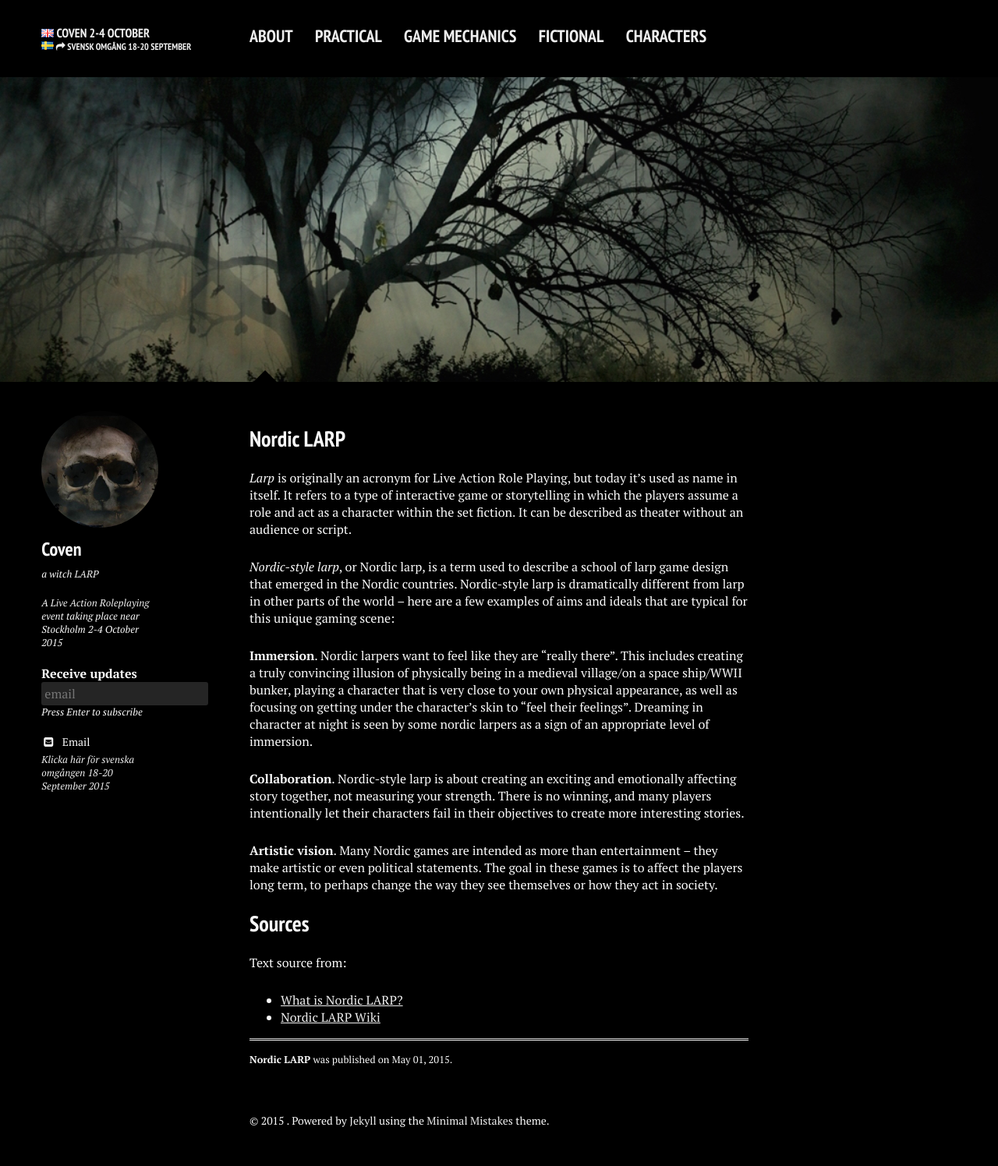
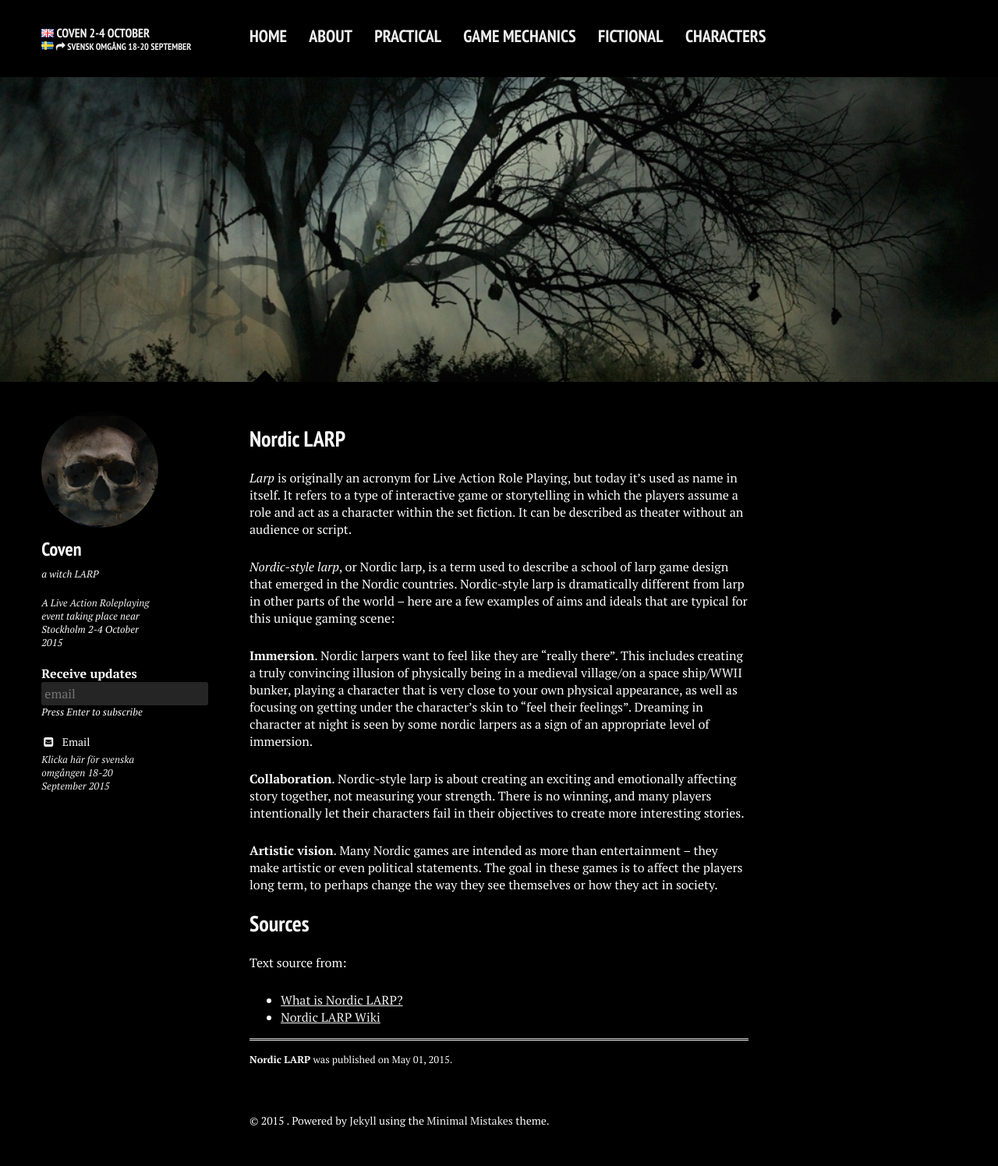
Before and after one commit to stanislavb/en.coven.nu, a Jekyll site: the page built from index.md, in a window 1280 px wide. Shown: the whole page at 78% size. Built offline with Jekyll 4.4.1, drawn with Linux system fonts in a browser that asks for light colours; nearby versions of some CDN libraries.

Commit message:
Starting page link and Safari submit form

```diff
--- a/_config.yml
+++ b/_config.yml
@@ -36,5 +36,9 @@ event:
     analytics:
     verify:
 
+# Cache invalidation
+css:
+  timestamp: 2015051302
+
 include: [".htaccess"]
 exclude: ["lib", "config.rb", "Capfile", "config", "log", "Rakefile", "Rakefile.rb", "tmp", "less", "*.sublime-project", "*.sublime-workspace", "test", "spec", "Gruntfile.js", "package.json", "node_modules", "Gemfile", "Gemfile.lock", "LICENSE", "README.md", "vendor"]
--- a/_data/navigation.yml
+++ b/_data/navigation.yml
@@ -1,4 +1,7 @@
 # Site navigation links
+
+- title: Home
+  url: /
 
 - title: About
   url: /about/
--- a/_includes/_head.html
+++ b/_includes/_head.html
@@ -23,7 +23,7 @@
 <meta name="viewport" content="width=device-width, initial-scale=1.0">
 
 <!-- For all browsers -->
-<link rel="stylesheet" href="{{ site.url }}/assets/css/main.css?modified=2015051301">
+<link rel="stylesheet" href="{{ site.url }}/assets/css/main.css?modified={{ css.timestamp }}">
 
 <meta http-equiv="cleartype" content="on">
 
--- a/_includes/_mail_subscribe.html
+++ b/_includes/_mail_subscribe.html
@@ -9,8 +9,6 @@
             <!-- real people should not fill this in and expect good things - do not remove this or risk form bot sups-->
             <div style="position: absolute; left: -5000px;">
                 <input type="text" name="b_e17eb3ff152c91ddd6f6fc46c_6e28cc638f" tabindex="-1" value="">
-            </div>
-            <div class="clear">
                 <input type="submit" value="Submit" name="subscribe" id="mc-embedded-subscribe" class="button">
             </div>
         </div>
--- a/_sass/forms.scss
+++ b/_sass/forms.scss
@@ -113,7 +113,6 @@ input[type="file"] {
 input[type="button"],
 input[type="reset"],
 input[type="submit"] {
-    display: none;
 	width : auto;
 	height : auto;
 	cursor : pointer;
```
